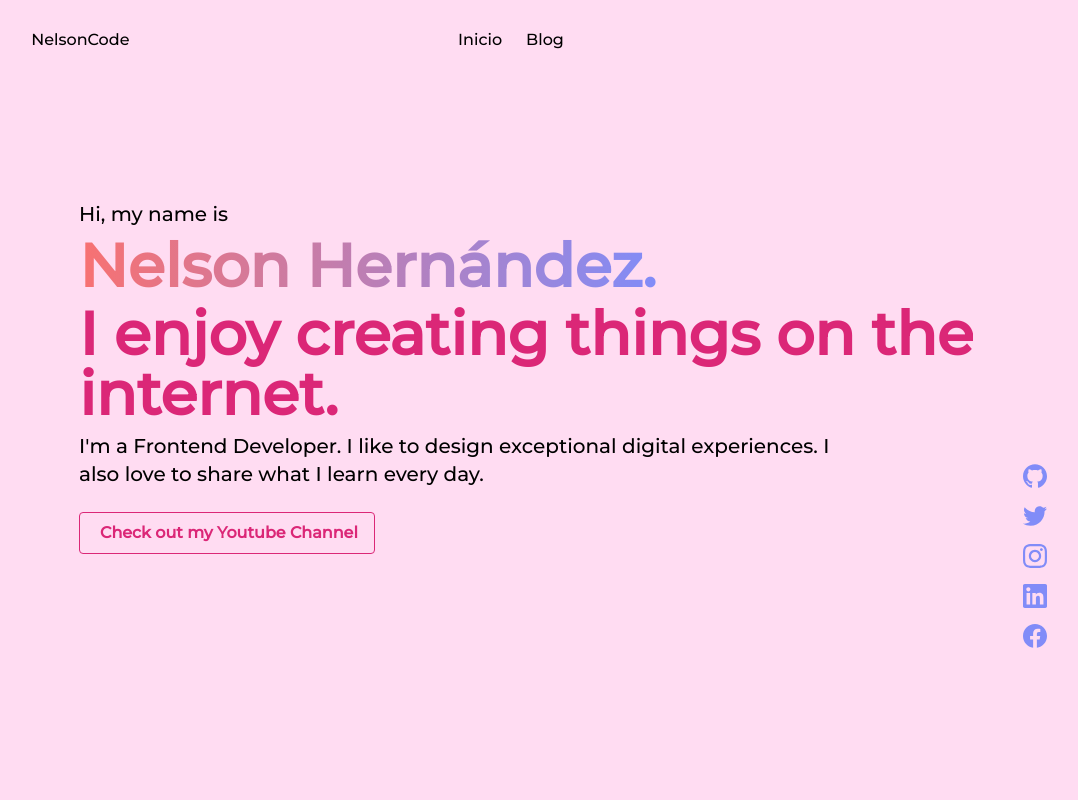
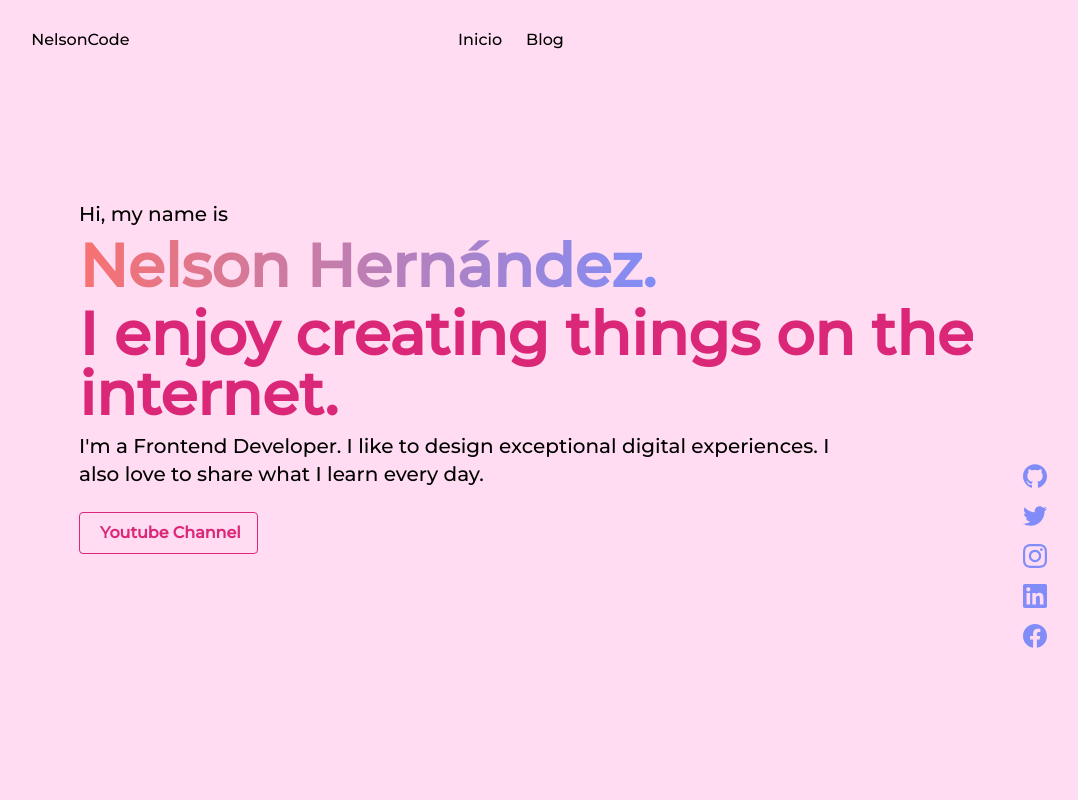
Before and after one commit to nelsoncode019/nelsoncode.dev, a Next.js app: page / in a window 1280 px wide. Shown: the top 800 px of the page, without its empty margins (129-1207 px from the left). Built offline with nearby package versions, Linux system fonts and the light colour scheme.

Commit message:
add changes

```diff
--- a/pages/index.jsx
+++ b/pages/index.jsx
@@ -43,7 +43,7 @@ export default function Home() {
               href="https://www.youtube.com/c/NelsonCode"
               className="bg-transparent hover:bg-pink-600 text-pink-600 font-semibold hover:text-white py-2 mt-6 px-4 border border-pink-600 hover:border-transparent rounded inline-flex items-center ease-in-out"
             >
-              <span className="ml-1">Check out my Youtube Channel</span>
+              <span className="ml-1">Youtube Channel</span>
             </a>
           </div>
         </div>
@@ -272,7 +272,7 @@ export default function Home() {
             </div>
           </div>
           {Work ? (
-            <div className="max-w-2xl">
+            <div>
               <div className="font-extrabold pt-2">
                 <span className="bg-clip-text text-3xl text-transparent bg-gradient-to-r  from-red-400 to-indigo-400">
                   Frontend React Developer
@@ -290,7 +290,7 @@ export default function Home() {
               </ul>
             </div>
           ) : (
-            <div className="max-w-3xl">
+            <div>
               <div className="font-extrabold pt-2">
                 <span className="bg-clip-text text-3xl text-transparent bg-gradient-to-r  from-red-400 to-indigo-400">
                   Full Stack Developer
```
